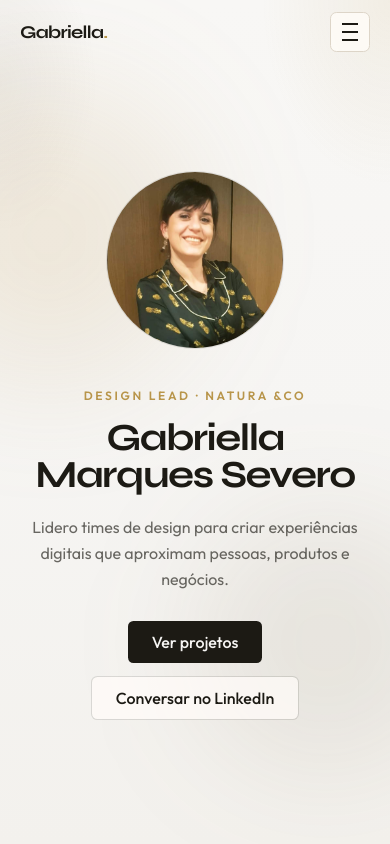
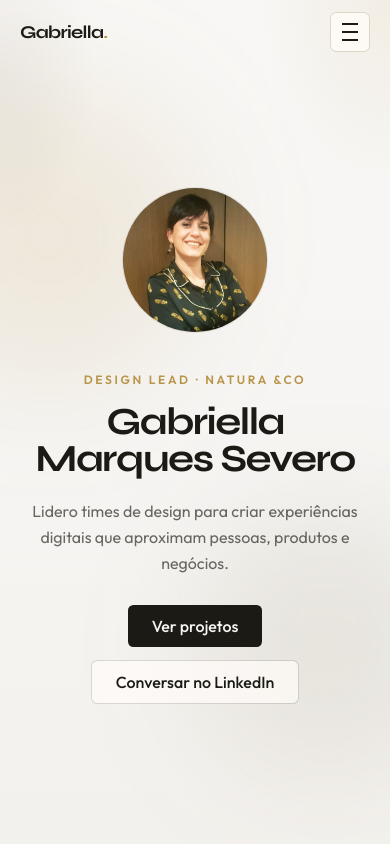
Before and after one commit to gabriellasevero-ship-it/Portf-lio-Gabriella-Severo, a Next.js app: page / in a window 390 px wide. Shown: the top 844 px of the page. Built offline with nearby package versions, Linux system fonts and the light colour scheme.

Commit message:
Shrink hero portrait for a more minimal first viewport
Reduce the circular profile image sizes across breakpoints so the photo supports the brand without dominating the layout.

Co-authored-by: gabriella.severo <gabriella.severo@gmail.com>

```diff
--- a/src/components/hero.tsx
+++ b/src/components/hero.tsx
@@ -42,13 +42,13 @@ export function Hero() {
         </div>
 
         <div className="animate-rise-delay-2 order-1 md:order-2">
-          <div className="relative mx-auto h-44 w-44 overflow-hidden rounded-full ring-1 ring-ink/10 md:h-56 md:w-56 lg:h-64 lg:w-64">
+          <div className="relative mx-auto h-36 w-36 overflow-hidden rounded-full ring-1 ring-ink/8 md:h-44 md:w-44 lg:h-48 lg:w-48">
             <Image
               src={profile.photo}
               alt={`Foto de ${profile.name}`}
               fill
               priority
-              sizes="(max-width: 768px) 176px, (max-width: 1024px) 224px, 256px"
+              sizes="(max-width: 768px) 144px, (max-width: 1024px) 176px, 192px"
               className="object-cover object-[center_18%]"
             />
           </div>
```
